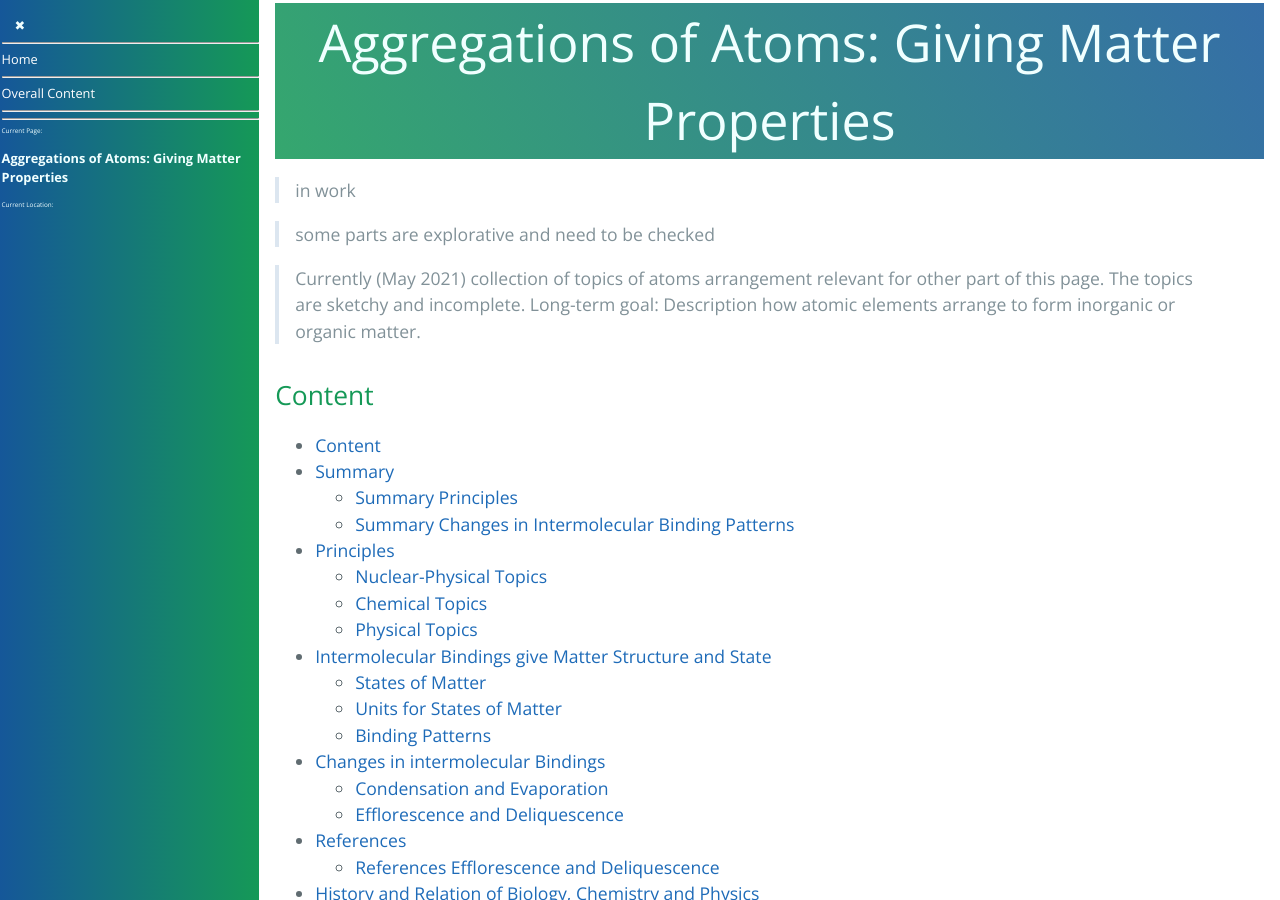
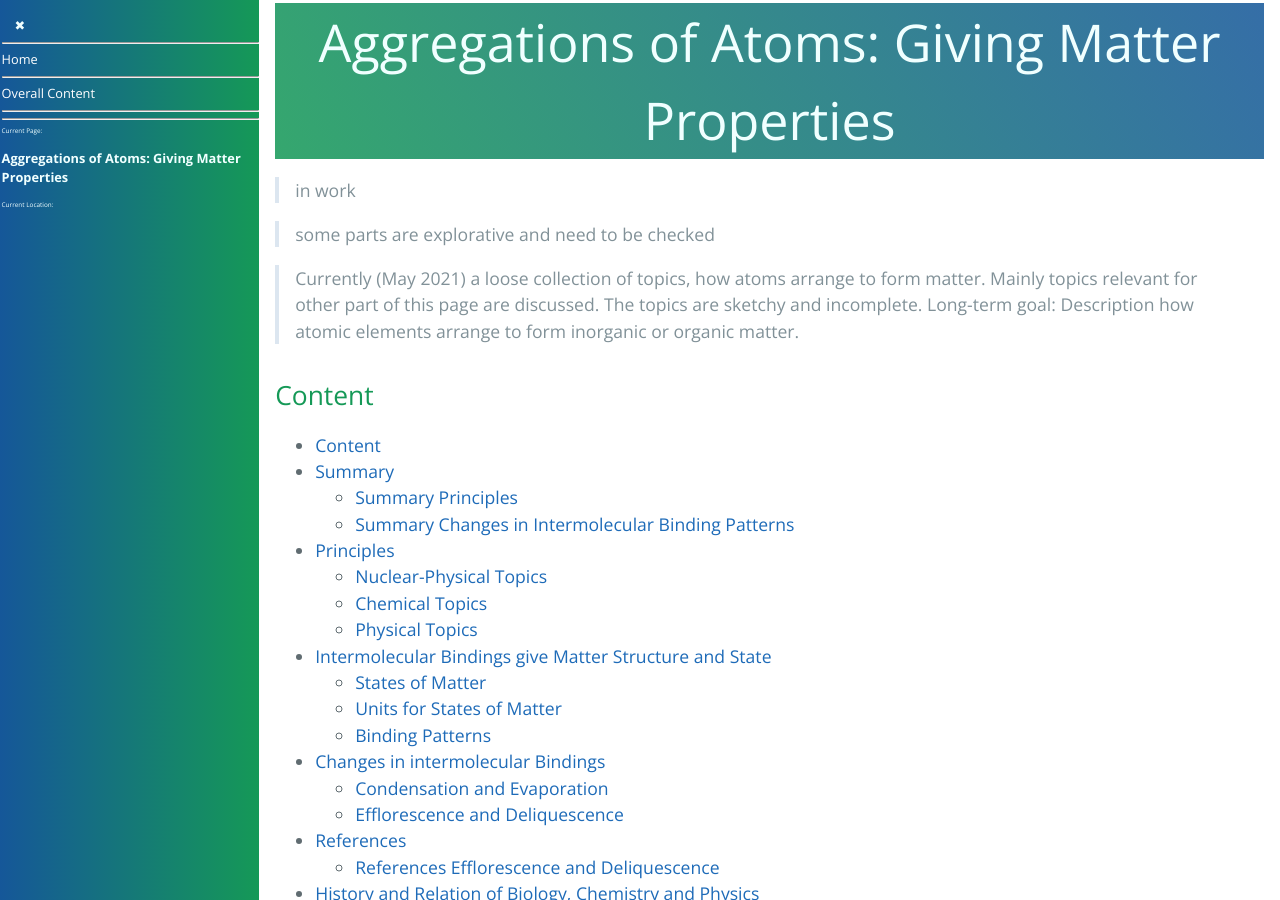
Before and after one commit to forestgrape/coronavirus, a Jekyll site: the page built from 9_physics/aggregations_of_atoms.md, in a window 1280 px wide and 900 px high. Built offline with Jekyll 4.4.1, drawn with Linux system fonts in a browser that asks for light colours; our own code applies the rules of GitHub Pages for plain Markdown files.

Commit message:
formulation

```diff
--- a/9_physics/aggregations_of_atoms.md
+++ b/9_physics/aggregations_of_atoms.md
@@ -5,7 +5,7 @@
 
 > some parts are explorative and need to be checked
 
-> Currently (May 2021) collection of topics of atoms arrangement relevant for other part of this page. The topics are sketchy and incomplete. Long-term goal: Description how atomic elements arrange to form inorganic or organic matter.
+> Currently (May 2021) a loose collection of topics, how atoms arrange to form matter. Mainly topics relevant for other part of this page are discussed. The topics are sketchy and incomplete. Long-term goal: Description how atomic elements arrange to form inorganic or organic matter.
 
 ## Content
 * [Content](#content)
```
